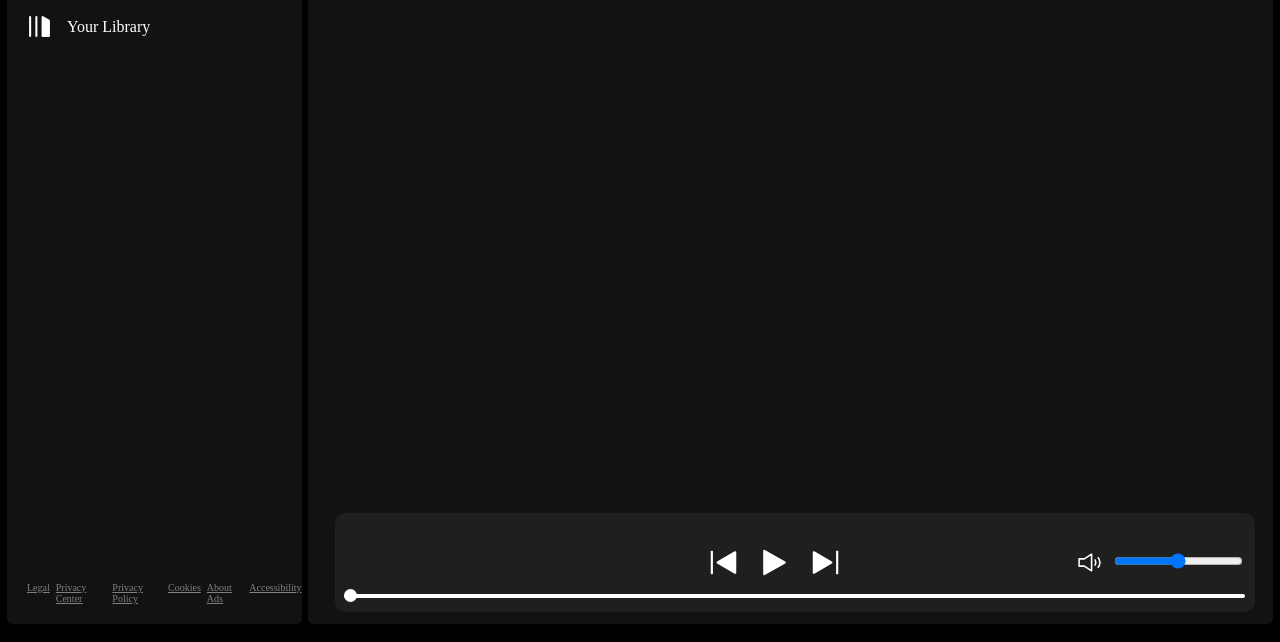
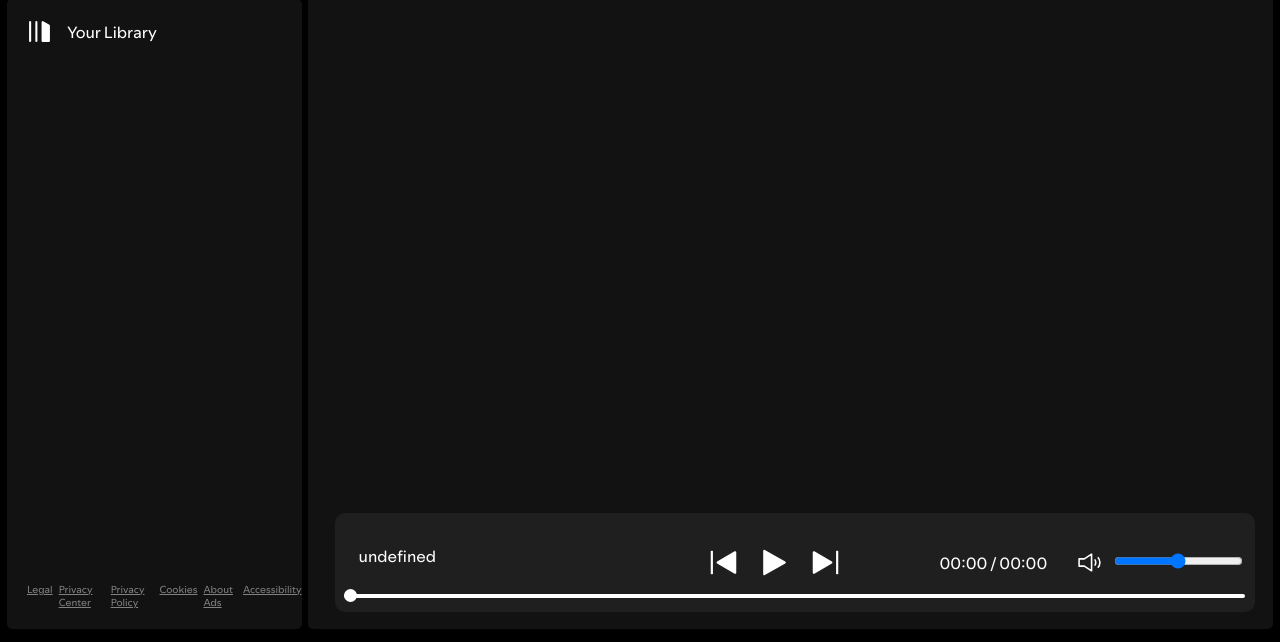
Before and after one commit to Saurabh89580/Web-Player, a plain HTML site: page index.html in a window 1280 px wide. Shown: the part 158-800 px from the top of the page. Drawn offline with Linux system fonts and the light colour scheme; the site is published under a folder, as on GitHub Pages, so addresses that start at the root find nothing; no server answers.

Commit message:
new commit

```diff
--- a/index.html
+++ b/index.html
@@ -117,6 +117,6 @@
             </div>
         </div>
     </div>
-    <script src="/script.js"></script>
+    <script src="script.js"></script>
 </body>
 </html>
--- a/newstyle.css
+++ b/newstyle.css
@@ -1,6 +1,6 @@
 @font-face {
     font-family: 'Spotify';
-    src: url("/fonts/SpotifyMix-Regular.ttf");
+    src: url("fonts/SpotifyMix-Regular.ttf");
 }
 
 :root{
```
